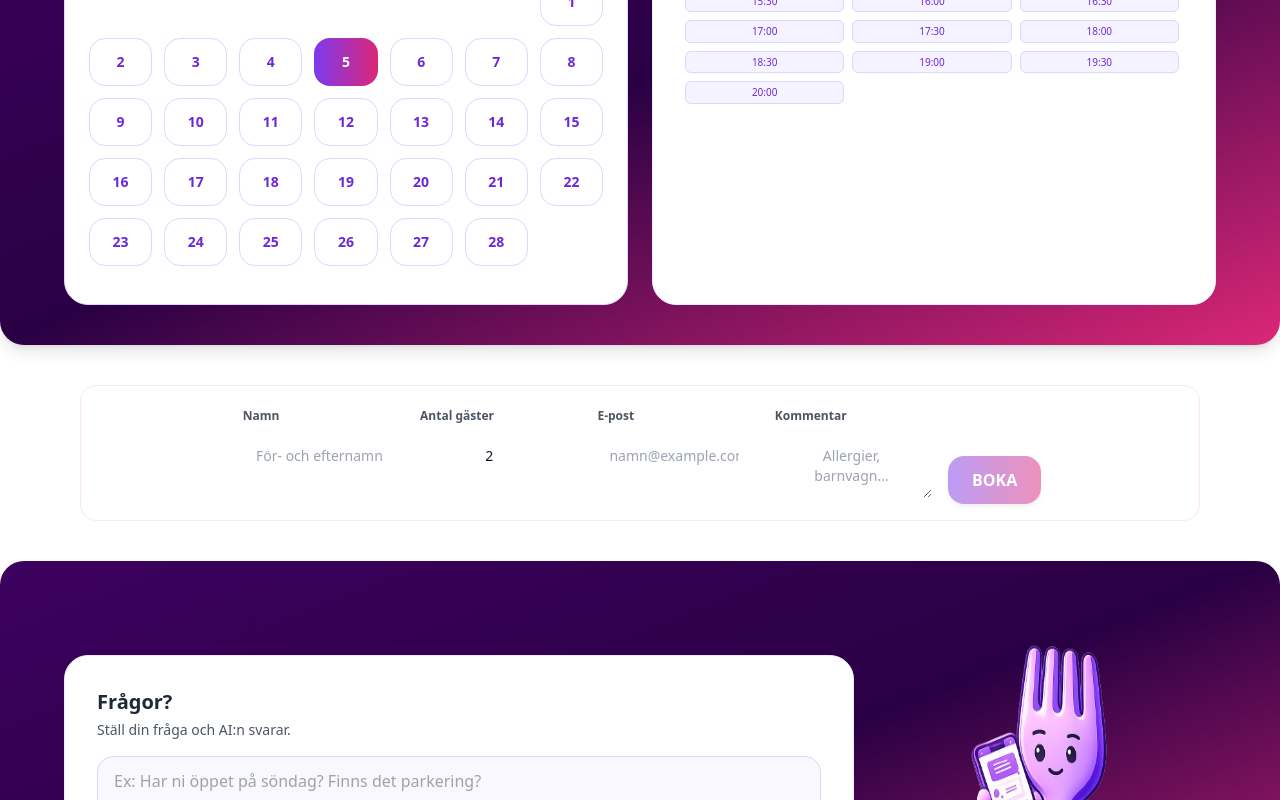
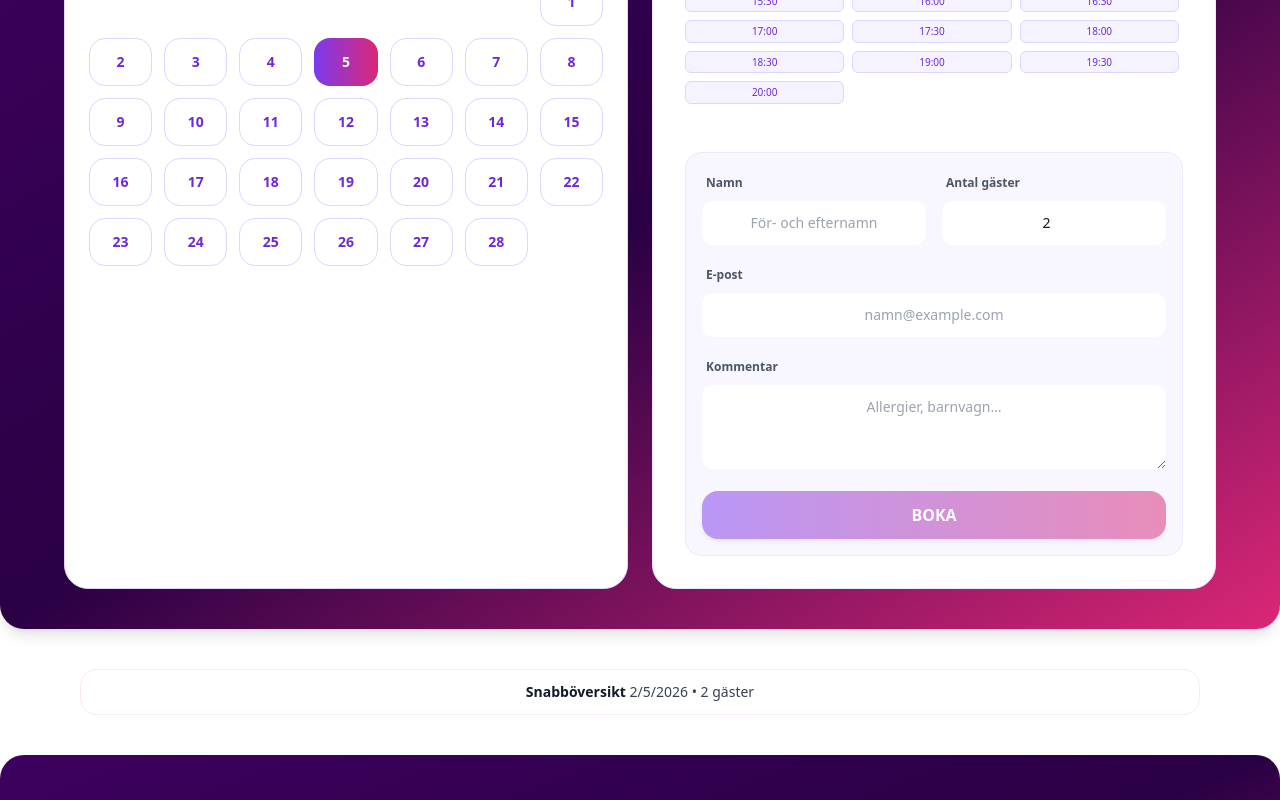
Before and after one commit to zebastianbt-ui/Derni-re-version-Bokata, a React (Vite) app: page /booking in a window 1280 px wide. Shown: the part 280-1080 px from the top of the page. Built offline with nearby package versions, Linux system fonts and the light colour scheme; no server answers.

Commit message:
Keep time slots visible and restore booking form

```diff
--- a/src/pages/BookingPage.tsx
+++ b/src/pages/BookingPage.tsx
@@ -294,6 +294,28 @@ export default function BookingPage() {
     return genTimeSlots(h.open, h.close, 30);
   }, [date, normalizedHours]);
 
+  const findNextOpenDate = (startIso: string) => {
+    if (dayHours(startIso)) return startIso;
+    const start = new Date(startIso + "T00:00:00");
+    if (Number.isNaN(start.getTime())) return startIso;
+    for (let i = 1; i <= 366; i += 1) {
+      const d = new Date(start);
+      d.setDate(start.getDate() + i);
+      const iso = toISODateInputValue(d);
+      if (dayHours(iso)) return iso;
+    }
+    return startIso;
+  };
+
+  useEffect(() => {
+    const next = findNextOpenDate(date);
+    if (next !== date) {
+      setDate(next);
+      setViewMonth(Number(next.split("-")[1]) - 1);
+      setViewYear(Number(next.split("-")[0]));
+    }
+  }, [normalizedHours, date]);
+
   const avail = useMemo(() => {
     if (isClosedDate(date)) return { capacity: 0, booked: 0, available: 0, canFit: false };
     return mockAvailability(date, time, guests);
@@ -533,14 +555,9 @@ export default function BookingPage() {
                           ? "Tiderna är inte konfigurerade än. Välj ändå en tid så uppdateras när restaurangen sparat sina tider."
                           : ""}
                       </div>
-                    </div>
-                  </div>
-                </div>
-              </div>
-
-              <div className="rounded-2xl border border-pink-100 bg-white px-6 py-4">
-                <div className="w-full lg:w-3/4 mx-auto flex flex-col lg:flex-row gap-4 items-end">
-                  <div className="flex-1 grid grid-cols-1 sm:grid-cols-2 lg:grid-cols-4 gap-4">
+                      <div className="pt-6">
+                        <div className="rounded-2xl border border-violet-100 bg-violet-50/70 p-4 space-y-4">
+                          <div className="grid grid-cols-1 sm:grid-cols-2 gap-4">
                             <label className="block">
                               <span className="text-xs font-semibold text-gray-600 pl-1">Namn</span>
                               <input
@@ -561,6 +578,7 @@ export default function BookingPage() {
                                 className="mt-2 w-full rounded-xl border-gray-300 focus:border-violet-400 focus:ring-violet-400 text-center px-4 py-3 text-sm text-gray-900"
                               />
                             </label>
+                          </div>
                           <label className="block">
                             <span className="text-xs font-semibold text-gray-600 pl-1">E‑post</span>
                             <input
@@ -574,22 +592,33 @@ export default function BookingPage() {
                           <label className="block">
                             <span className="text-xs font-semibold text-gray-600 pl-1">Kommentar</span>
                             <textarea
-                        rows={2}
+                              rows={3}
                               value={notes}
                               onChange={(e) => setNotes(e.target.value)}
                               placeholder="Allergier, barnvagn…"
                               className="mt-2 w-full rounded-xl border-gray-300 focus:border-violet-400 focus:ring-violet-400 px-4 py-3 text-center text-sm text-gray-900 placeholder:text-gray-400"
                             />
                           </label>
-                  </div>
                           <button
                             type="submit"
                             disabled={!date || !time || !guests || !name || !email || submitting || !avail.canFit}
-                    className="w-full lg:w-auto px-6 py-3 rounded-2xl font-semibold text-white bg-gradient-to-r from-violet-600 to-pink-600 disabled:opacity-50 shadow-md hover:shadow-lg transition"
+                            className="w-full px-5 py-3 rounded-2xl font-semibold text-white bg-gradient-to-r from-violet-600 to-pink-600 disabled:opacity-50 shadow-md hover:shadow-lg transition"
                           >
                             {submitting ? "Skickar…" : "BOKA"}
                           </button>
                         </div>
+                      </div>
+                    </div>
+                  </div>
+                </div>
+              </div>
+
+              <div className="rounded-2xl border border-pink-100 bg-white px-6 py-3 text-center text-sm text-gray-700">
+                <span className="font-semibold text-gray-900">Snabböversikt</span>{" "}
+                {new Date(date).toLocaleDateString()} • {guests} gäster
+                {name ? ` • ${name}` : ""}
+                {email ? ` • ${email}` : ""}
+                {notes ? ` • ${notes}` : ""}
               </div>
 
               <div className="relative left-1/2 right-1/2 -ml-[50vw] -mr-[50vw] w-screen rounded-3xl bg-gradient-to-br from-[#3d015f] via-[#2a0044] to-pink-600 p-4 md:p-6">
@@ -705,7 +734,7 @@ export default function BookingPage() {
         </div>
       )}
 
-      <footer className="mt-0 py-2 text-center">
+      <footer className="mt-0 py-1 text-center">
         <div className="text-2xl md:text-3xl font-extrabold tracking-tight text-transparent bg-clip-text bg-gradient-to-r from-violet-600 via-pink-500 to-rose-500">
           Bokäta
         </div>
```
Lines whose indentation alone changed are shown as unchanged.
